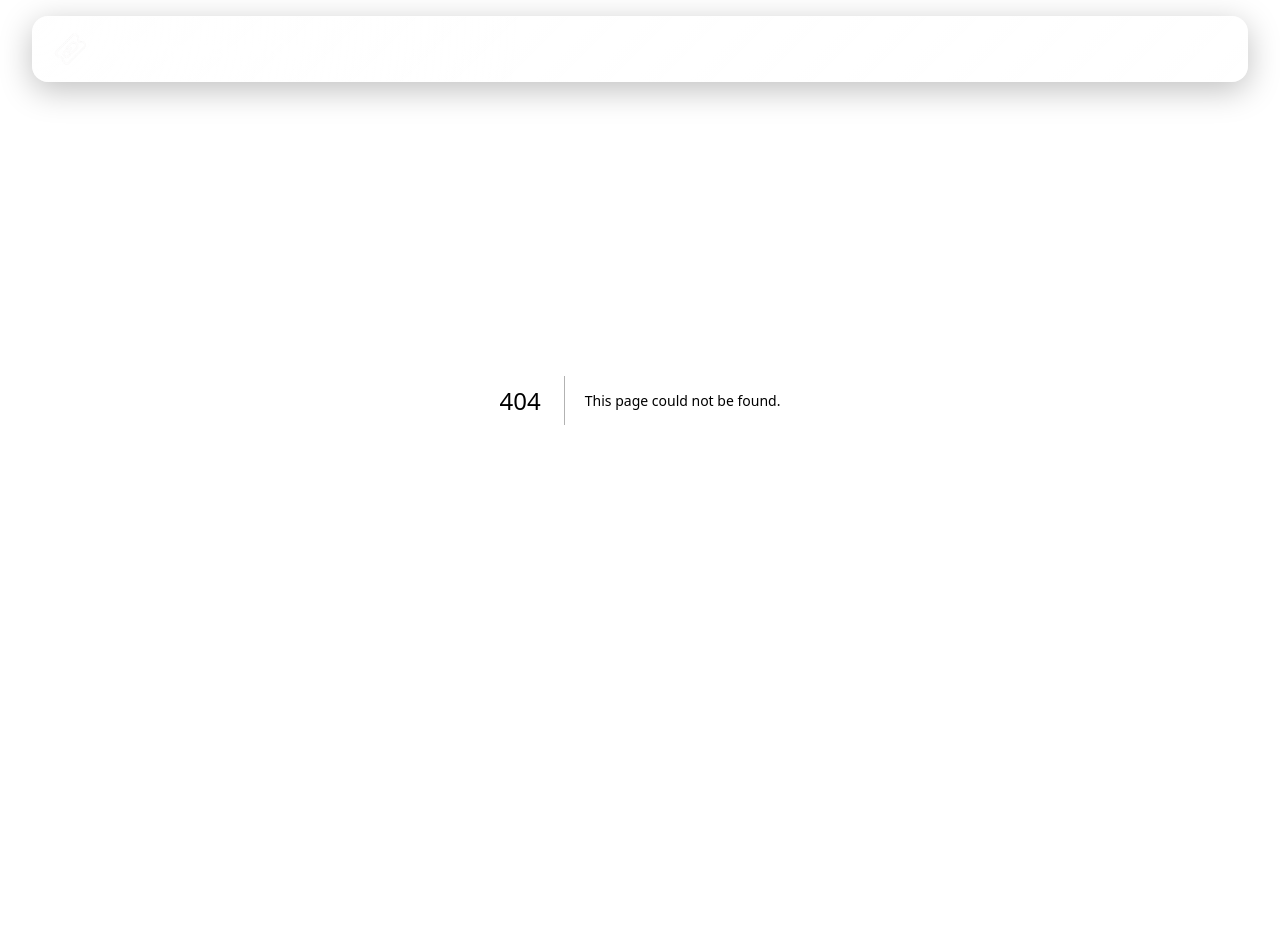
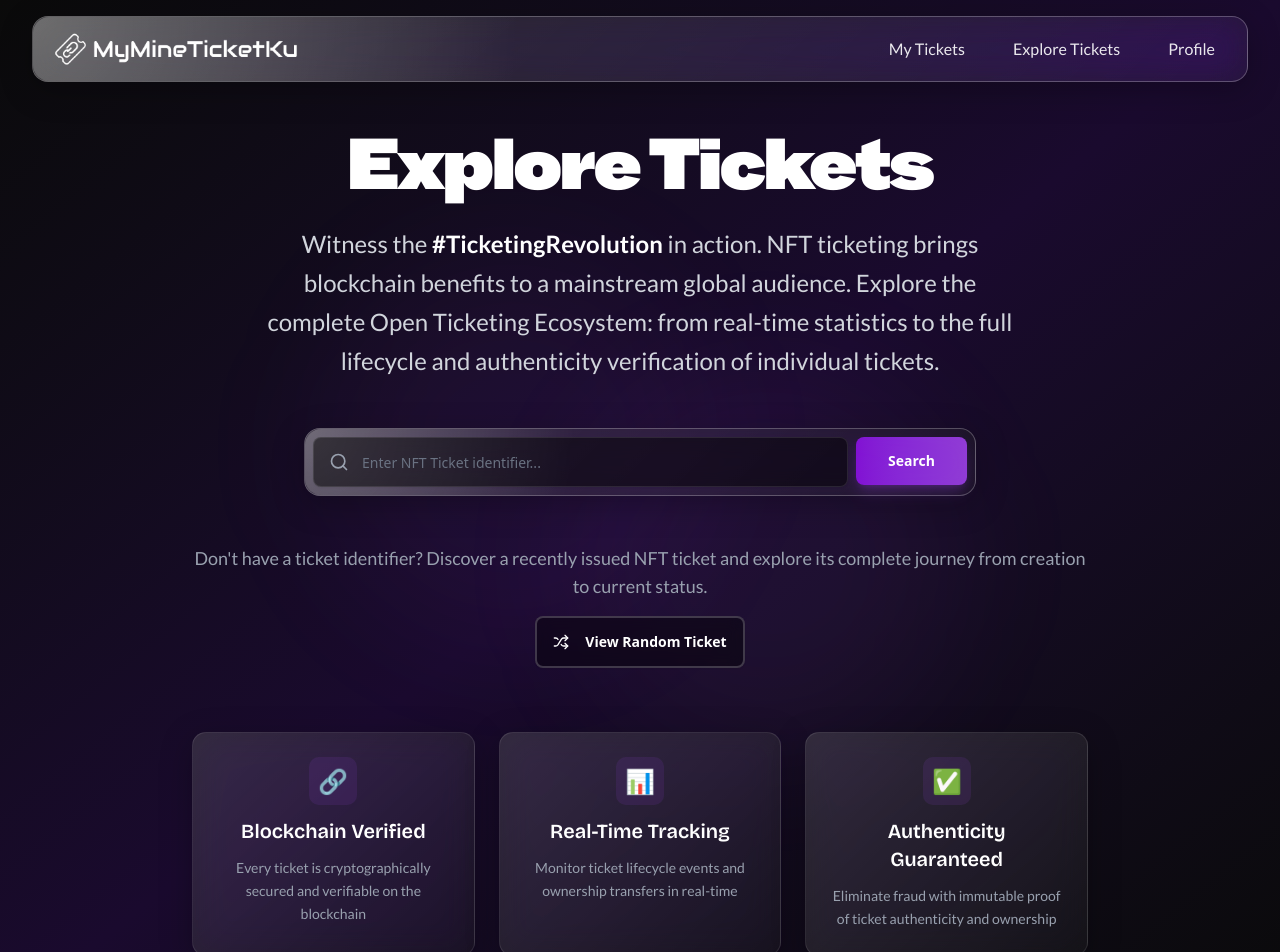
Before and after one commit to MaulRai/my-mine-ticket-ku-fe, a Next.js app: page /explore-tickets in a window 1280 px wide. Before the commit this address had no page. Shown: the top 952 px of the page. Before the commit the page ends 800 px from the top, so only its background shows below. Built offline with nearby package versions, Linux system fonts and the light colour scheme.

Commit message:
feat: update navbar link to explore tickets and add explore tickets page

```diff
--- /dev/null
+++ b/app/explore-tickets/loading.tsx
@@ -0,0 +1,3 @@
+export default function Loading() {
+  return null
+}
--- /dev/null
+++ b/app/explore-tickets/page.tsx
@@ -0,0 +1,155 @@
+"use client"
+
+import { useState, type FormEvent } from "react"
+import { useRouter } from "next/navigation"
+import { Button } from "@/components/ui/button"
+import { Input } from "@/components/ui/input"
+import { Search, Shuffle } from "lucide-react"
+
+export default function ExploreTicketsPage() {
+  const [ticketId, setTicketId] = useState("")
+  const router = useRouter()
+
+  const handleSearch = (e: FormEvent) => {
+    e.preventDefault()
+    if (ticketId.trim()) {
+      router.push(`/tickets/${ticketId.trim()}`)
+    }
+  }
+
+  const handleRandomTicket = () => {
+    // Generate a random ticket ID for demonstration
+    // In production, this would fetch a real recently issued ticket ID from your backend
+    const randomId = Math.floor(Math.random() * 10000).toString()
+    router.push(`/tickets/${randomId}`)
+  }
+
+  return (
+    <div className="relative min-h-screen overflow-hidden bg-gradient-to-br from-[#0a0a0a] via-[#1a0a2e] to-[#0a0a0a]">
+      {/* Ambient animated background */}
+      <div className="absolute inset-0 overflow-hidden">
+        <div className="absolute -top-1/2 -left-1/2 w-full h-full bg-gradient-radial from-purple-500/10 to-transparent animate-pulse-slow" />
+        <div className="absolute -bottom-1/2 -right-1/2 w-full h-full bg-gradient-radial from-purple-400/8 to-transparent animate-pulse-slow animation-delay-2000" />
+        <div className="absolute top-1/4 left-1/4 w-96 h-96 bg-purple-500/5 rounded-full blur-3xl animate-float" />
+        <div className="absolute bottom-1/4 right-1/4 w-96 h-96 bg-purple-400/5 rounded-full blur-3xl animate-float animation-delay-4000" />
+      </div>
+
+      {/* Content */}
+      <div className="relative z-10 flex flex-col items-center justify-center min-h-screen px-4 py-16 mt-16">
+        <div className="max-w-4xl w-full space-y-12 text-center">
+          {/* Header */}
+          <div className="space-y-6">
+            <h1 className="font-heading text-5xl md:text-7xl text-white tracking-tight">Explore Tickets</h1>
+            <p className="font-body text-xl md:text-2xl text-gray-300 leading-relaxed max-w-3xl mx-auto">
+              Witness the <span className="font-bold text-white">#TicketingRevolution</span> in action. NFT
+              ticketing brings blockchain benefits to a mainstream global audience. Explore the complete Open Ticketing
+              Ecosystem: from real-time statistics to the full lifecycle and authenticity verification of individual
+              tickets.
+            </p>
+          </div>
+
+          {/* Search Bar */}
+          <div className="max-w-2xl mx-auto">
+            <form onSubmit={handleSearch} className="relative">
+              <div className="glass-effect bg-black/40 p-2 rounded-2xl">
+                <div className="flex gap-2">
+                  <div className="relative flex-1">
+                    <Search className="absolute left-4 top-1/2 -translate-y-1/2 w-5 h-5 text-gray-400" />
+                    <Input
+                      type="text"
+                      placeholder="Enter NFT Ticket identifier..."
+                      value={ticketId}
+                      onChange={(e) => setTicketId(e.target.value)}
+                      className="pl-12 pr-4 py-6 text-lg bg-black/50 border-white/10 text-white placeholder:text-gray-500 focus:bg-black/60 focus:border-purple-500/30 transition-all"
+                    />
+                  </div>
+                  <Button
+                    type="submit"
+                    size="lg"
+                    className="px-8 py-6 bg-gradient-to-r from-purple-600/80 to-purple-500/80 hover:from-purple-600 hover:to-purple-500 text-white font-semibold shadow-lg shadow-purple-500/20 transition-all"
+                  >
+                    Search
+                  </Button>
+                </div>
+              </div>
+            </form>
+          </div>
+
+          {/* Random Button Section */}
+          <div className="space-y-4">
+            <p className="font-body text-lg text-gray-400">
+              Don't have a ticket identifier? Discover a recently issued NFT ticket and explore its complete journey
+              from creation to current status.
+            </p>
+            <Button
+              onClick={handleRandomTicket}
+              size="lg"
+              variant="outline"
+              className="px-8 py-6 bg-black/40 border-2 border-white/20 hover:bg-black/60 hover:border-purple-500/50 text-white font-semibold backdrop-blur-sm transition-all group"
+            >
+              <Shuffle className="w-5 h-5 mr-2 group-hover:rotate-180 transition-transform duration-500" />
+              View Random Ticket
+            </Button>
+          </div>
+
+          {/* Feature Cards */}
+          <div className="grid md:grid-cols-3 gap-6 mt-16">
+            <div className="clear-glass-effect bg-black/40 p-6 rounded-xl space-y-3 border border-white/10">
+              <div className="w-12 h-12 bg-purple-500/10 rounded-lg flex items-center justify-center mx-auto">
+                <span className="text-2xl">🔗</span>
+              </div>
+              <h3 className="font-subheading text-xl font-semibold text-white">Blockchain Verified</h3>
+              <p className="font-body text-gray-400 text-sm leading-relaxed">
+                Every ticket is cryptographically secured and verifiable on the blockchain
+              </p>
+            </div>
+            <div className="clear-glass-effect bg-black/40 p-6 rounded-xl space-y-3 border border-white/10">
+              <div className="w-12 h-12 bg-purple-500/10 rounded-lg flex items-center justify-center mx-auto">
+                <span className="text-2xl">📊</span>
+              </div>
+              <h3 className="font-subheading text-xl font-semibold text-white">Real-Time Tracking</h3>
+              <p className="font-body text-gray-400 text-sm leading-relaxed">
+                Monitor ticket lifecycle events and ownership transfers in real-time
+              </p>
+            </div>
+            <div className="clear-glass-effect bg-black/40 p-6 rounded-xl space-y-3 border border-white/10">
+              <div className="w-12 h-12 bg-purple-500/10 rounded-lg flex items-center justify-center mx-auto">
+                <span className="text-2xl">✅</span>
+              </div>
+              <h3 className="font-subheading text-xl font-semibold text-white">Authenticity Guaranteed</h3>
+              <p className="font-body text-gray-400 text-sm leading-relaxed">
+                Eliminate fraud with immutable proof of ticket authenticity and ownership
+              </p>
+            </div>
+          </div>
+        </div>
+      </div>
+
+      <style jsx>{`
+        @keyframes pulse-slow {
+          0%, 100% { opacity: 0.3; }
+          50% { opacity: 0.6; }
+        }
+        @keyframes float {
+          0%, 100% { transform: translateY(0px); }
+          50% { transform: translateY(-20px); }
+        }
+        .animate-pulse-slow {
+          animation: pulse-slow 8s ease-in-out infinite;
+        }
+        .animate-float {
+          animation: float 6s ease-in-out infinite;
+        }
+        .animation-delay-2000 {
+          animation-delay: 2s;
+        }
+        .animation-delay-4000 {
+          animation-delay: 4s;
+        }
+        .bg-gradient-radial {
+          background: radial-gradient(circle, var(--tw-gradient-stops));
+        }
+      `}</style>
+    </div>
+  )
+}
--- a/components/navbar.tsx
+++ b/components/navbar.tsx
@@ -24,7 +24,7 @@ export function Navbar() {
                 My Tickets
               </Button>
             </Link>
-            <Link href="/events">
+            <Link href="/explore-tickets">
               <Button
                 variant="ghost"
                 className="font-body text-sm text-white/90 transition-colors hover:bg-white/10 hover:text-white md:text-base"
```
